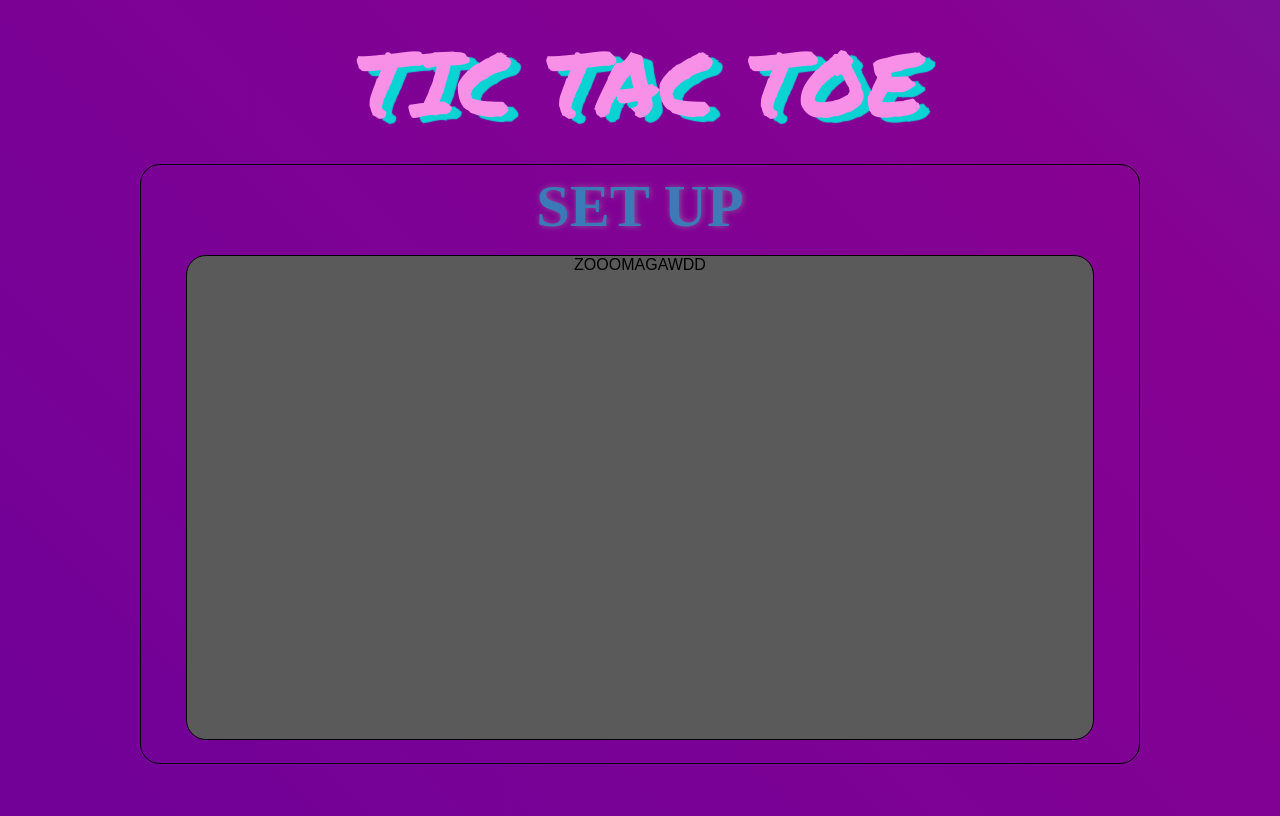
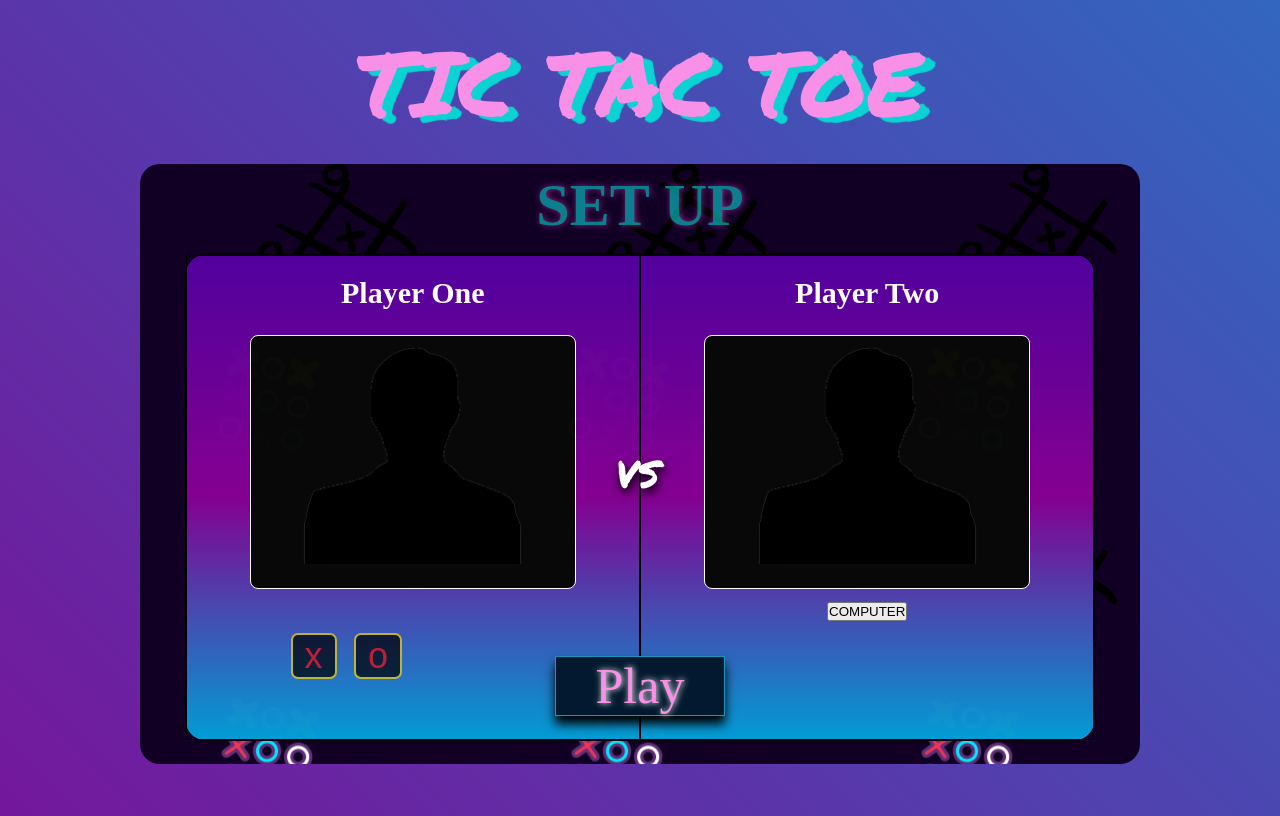
Before and after one commit to Nuccino92/TIC-TAC-TOE, a plain HTML site: page index.html in a window 1280 px wide. Drawn offline with Linux system fonts and the light colour scheme; a web font is replaced by a local one.

Commit message:
completed the whole player 1 and 2 interface, still need to make the computer selected one.

```diff
--- a/index.html
+++ b/index.html
@@ -12,9 +12,27 @@
     <header>TIC TAC TOE</header>
     <div class="outer-setup-container">
         <hi class="setup-title">SET UP</hi>
+        <div class="vs">VS</div>
         <div class="setup-container">
-            ZOOOMAGAWDD
+            <span class="player-one">Player One
+                <div class="player-one-inner">
+                    <div class="silhouette-one"></div>
+                </div>
+                <div class="player-one-button-container">
+                    <button class="x-button-one">x</button>
+                    <button class="o-button-one">o</button>
+                </div>
+            </span>
+            <span class="player-two">Player Two
+                <div class="player-two-inner">
+                    <div class="silhouette-two"></div>
+                </div>
+                <div class="player-two-button-container">
+                    <button class="computer-button">COMPUTER</button>
+                </div>
+            </span>
         </div>
+        <button class="play-now">Play</button>
     </div>
 
     <script type="text/javascript" src="script.js"></script>
--- a/style.css
+++ b/style.css
@@ -10,11 +10,11 @@
 body {
     background: linear-gradient(45deg, #5302a0, #860192, #029fd8);
 	background-size: 400% 400%;
-	animation: gradient 40s ease infinite;
+	animation: gradient 15s ease infinite;
 	height: 100vh;
 }
 
-/* @keyframes gradient {
+@keyframes gradient {
 	0% {
 		background-position: 0% 50%;
 	}
@@ -24,7 +24,7 @@ body {
 	100% {
 		background-position: 0% 50%;
 	}
-} */
+}
 
 header {
     font-family: 'Permanent Marker';
@@ -33,24 +33,11 @@ header {
     margin-top: 16px;
     color: #f890e7;
     text-shadow: 10px 5px 1px #0bd3d3;
-    animation: title 12s linear infinite;
 }
-
-/* @keyframes title {
-    100% {
-        text-shadow: 10px 5px 1px #0bd3d3;
-        color: #f890e7;
-    }
-    50% {
-        text-shadow: 10px 5px 1px #01b6b6;
-        color: #d81eb9;
-    }
-} */
 
 .outer-setup-container {
     position: absolute;
     padding: 7px 40px 40px 40px;
-    border: 1px solid black;
     top: 58%;
     left: 50%;
     transform: translate(-50%, -50%);
@@ -59,6 +46,7 @@ header {
     align-content: center;
     border-radius: 20px;
     text-align: center;
+    background-image: url(/pictures/signup-background.png);
 }
 
 .setup-title {
@@ -77,16 +65,30 @@ header {
         text-shadow: 1px 0px 6px #ffffff;
 	}
     50% {
-        opacity: .5;
-        text-shadow: 1px 0px 6px #888888;
+        opacity: .53;
+        text-shadow: 1px 0px 6px #d81eb9;
     }
     100% {
         text-shadow: 1px 0px 6px #ffffff;
 	}
 }
 
+.vs {
+    position: absolute;
+    z-index: 1;
+    margin: 0 auto;
+    top: 47%;
+    left: 47.6%;
+    font-size: 38px;
+    font-family: 'Permanent Marker';
+    color: white;
+    text-shadow: 1px 5px 10px black;
+}
+
 .setup-container {
     position: relative;
+    display: grid;
+    grid-template-columns: 50% 1fr;
     border: 1px solid black;
     margin: 0 auto;
     width: 99%;
@@ -94,5 +96,133 @@ header {
     border-radius: 20px;
     font-family: sans-serif;
     margin-top: 14px;
-    background: rgb(90, 90, 90);
+    background: linear-gradient(180deg, #5302a0, #860192, #029fd8);
+    opacity: .99;
 }
+
+.player-one {
+    border: 1px solid black;
+    font-size: 30px;
+    padding-top: 20px;
+    font-family: 'Bungee Outline';
+    color: white;
+    font-weight: bolder;
+}
+
+.player-two {
+    border: 1px solid black;
+    font-size: 30px;
+    padding-top: 20px;
+    font-family: 'Bungee Outline';
+    color: white;
+    font-weight: bolder;
+}
+
+.player-one-inner {
+    height: 55%;
+    width: 72%;
+    margin: 0 auto;
+    margin-top: 25px;
+    background: rgb(9, 9, 9);
+    border: 1px ridge white;
+    border-radius: 8px;
+}
+
+.player-two-inner {
+    height: 55%;
+    width: 72%;
+    margin: 0 auto;
+    margin-top: 25px;
+    background: rgb(9, 9, 9);
+    border: 1px ridge white;
+    border-radius: 8px;
+}
+
+.silhouette-one {
+    margin: 0 auto;
+    height: 100%;
+    width: 80%;
+    background: url(/pictures/player-sillhouete.png), no-repeat, rgb(9, 9, 9);
+    background-size: contain;
+}
+
+.silhouette-two {
+    margin: 0 auto;
+    height: 100%;
+    width: 80%;
+    background: url(/pictures/player-sillhouete.png), no-repeat, rgb(9, 9, 9);
+    background-size: contain;
+}
+
+.play-now {
+    position: absolute;
+    font-family: 'Bungee Outline';
+    font-size: 50px;
+    top: 82%;
+    left: 41.5%;
+    width: 170px;
+    box-shadow: 0px 8px 10px black;
+    background: rgb(3, 25, 47);
+    color: #f890e7;
+    border: 1px solid rgb(24, 149, 187);
+    text-shadow: 1px 0px 6px #ffffff;
+    cursor: pointer;
+}
+
+.play-now:hover {
+    color: gold;
+    border: 1px solid gold;
+    box-shadow: 1px 1px 10px white;
+}
+
+.play-now:active {
+    opacity: .93;
+    color: #f890e7;
+    box-shadow: 0px 4px 9px black;
+}
+
+.player-one-button-container {
+    position: absolute;
+    top: 77%;
+    left: 11%;
+    cursor: default;
+}
+
+.x-button-one {
+    margin: 5px;
+    padding: 0px 12px;
+    border: 2px solid gold;
+    font-size: 36px;
+    background: black;
+    color: red;
+    cursor: pointer;
+    border-radius: 7px;
+    opacity: .7;
+}
+
+.o-button-one {
+    margin: 5px;
+    margin: 5px;
+    padding: 0px 12px;
+    border: 2px solid gold;
+    font-size: 36px;
+    background: black;
+    color: red;
+    cursor: pointer;
+    border-radius: 7px;
+    opacity: .7;
+}
+
+.x-button-one:focus {
+    opacity: 1;
+    box-shadow: 0px 0px 1px 1px gold;
+}
+
+.o-button-one:focus {
+    opacity: 1;
+    box-shadow: 0px 0px 1px 1px gold;
+}
+
+.computer-button {
+
+}
```
Also changed, not shown: pictures/player-sillhouete.png (added), pictures/signup-background.png (added).
